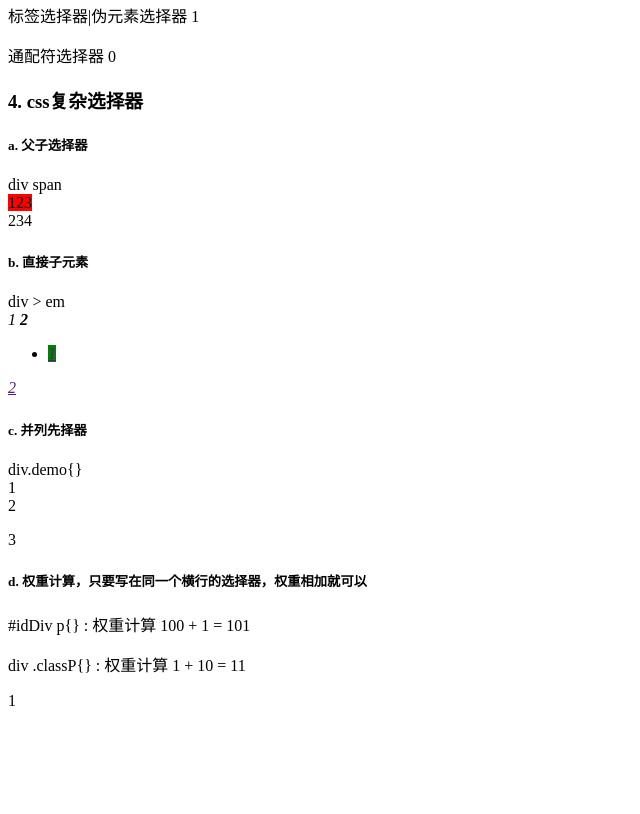
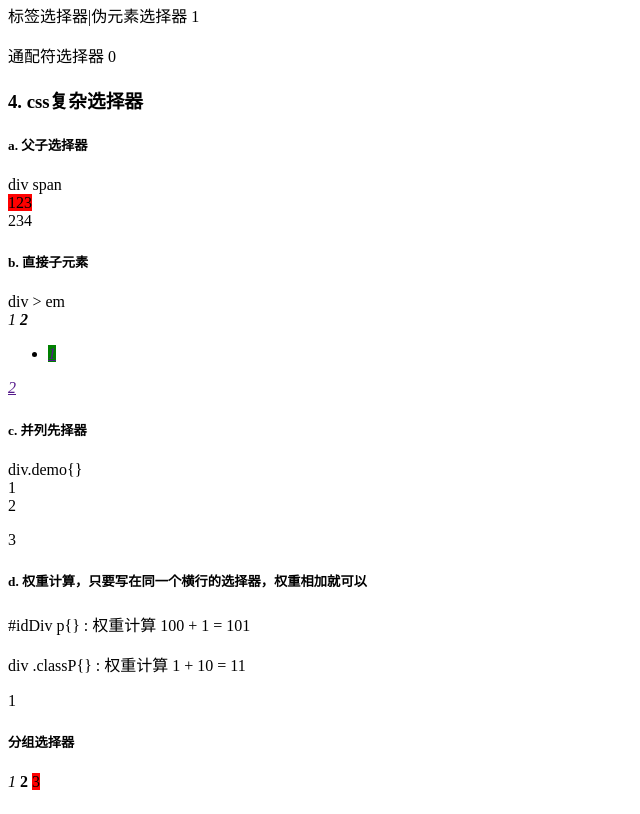
Before and after one commit to dwwangzz/front-study, a plain HTML site: page html+css/lesson2/lesson2.html in a window 1280 px wide. Shown: the part 1270-2084 px from the top of the page, without its empty margins (0-640 px from the left). Before the commit the page ends 2002 px from the top, so only its background shows below. Drawn offline with Linux system fonts and the light colour scheme.

Commit message:
分组选择器

```diff
--- a/html+css/lesson2/lesson2.css
+++ b/html+css/lesson2/lesson2.css
@@ -18,3 +18,8 @@
 selection div ul li a em {
     background-color: green;
 }
+/*分组选择器*/
+/*
+em, strong, span {
+    background-color: #ff4400;
+}*/
--- a/html+css/lesson2/lesson2.html
+++ b/html+css/lesson2/lesson2.html
@@ -122,7 +122,10 @@
     <div class="classDiv" id="idDiv">
         <p class="classP" id="idP">1</p>
     </div>
-    <h5></h5>
+    <h5>分组选择器</h5>
+    <em>1</em>
+    <strong>2</strong>
+    <span>3</span>
     <h5></h5>
     <h5></h5>
 </div>
```
